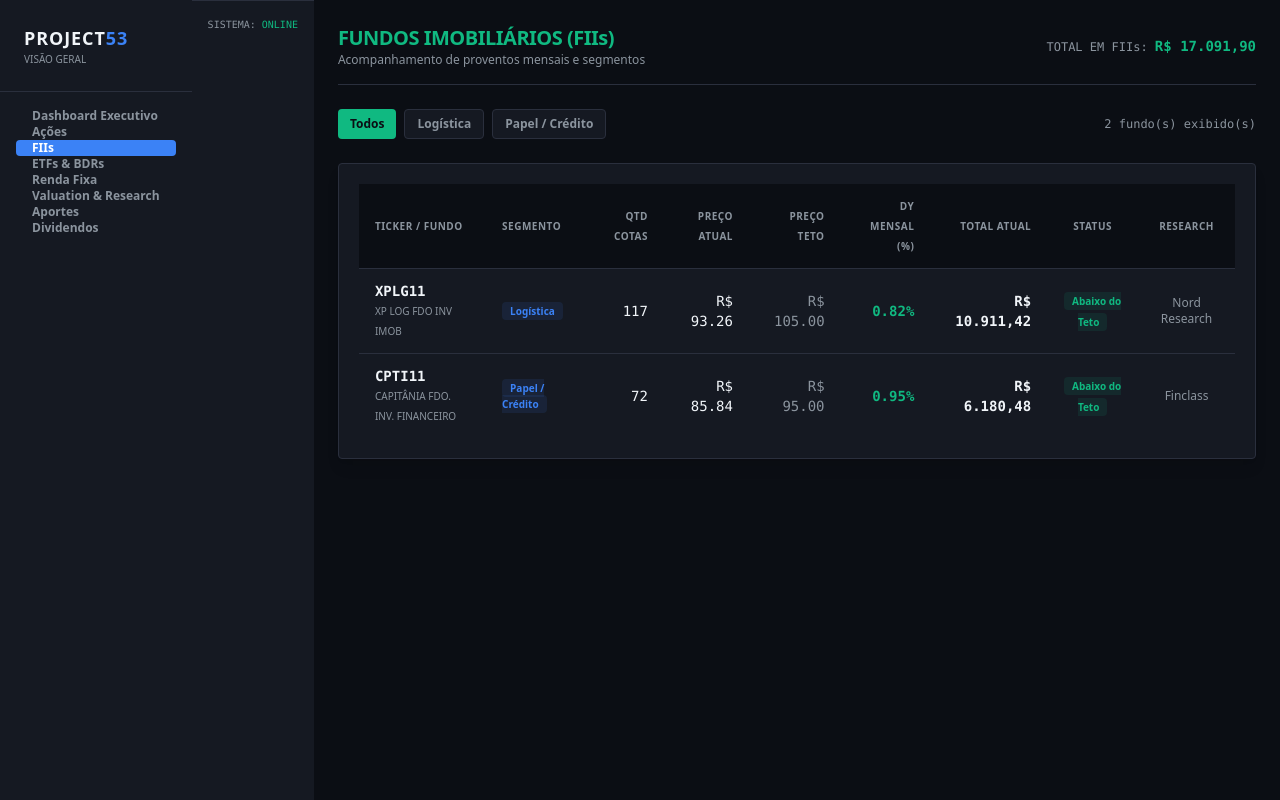
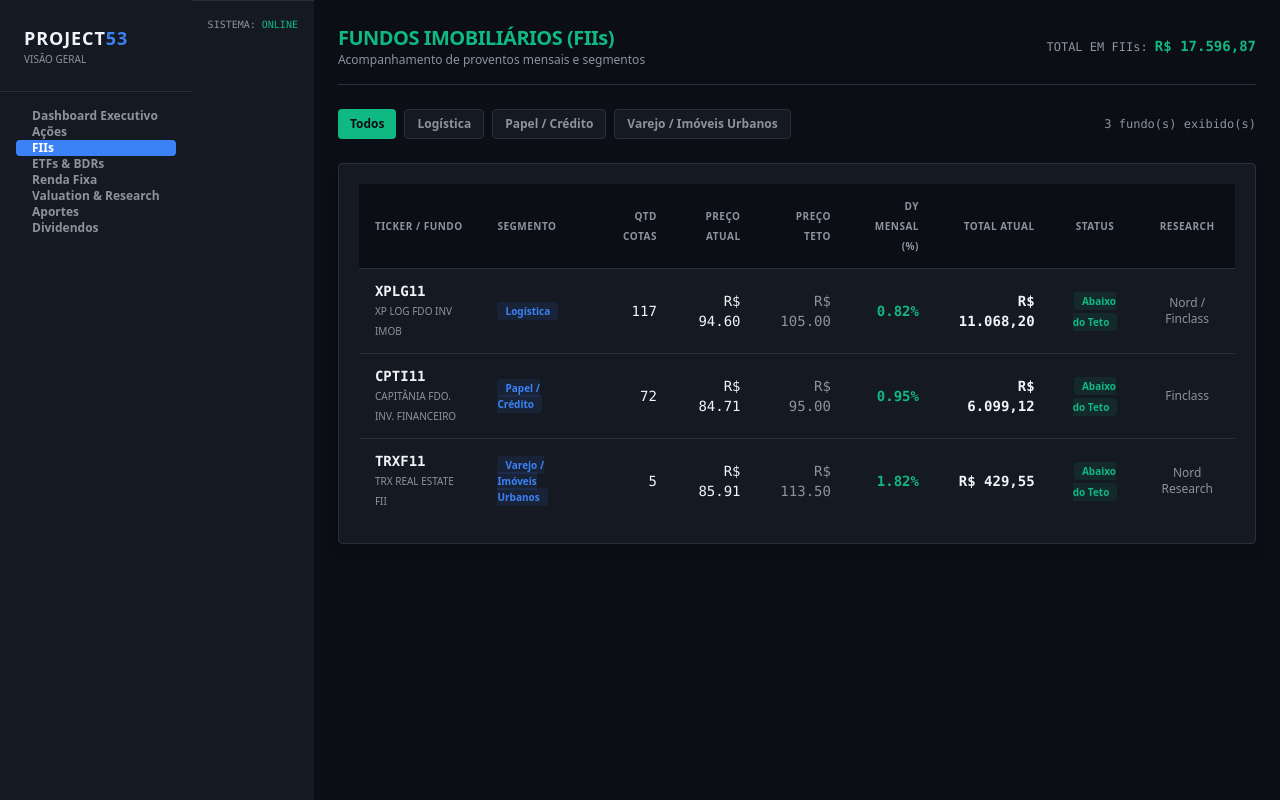
Before and after one commit to Andre-Marcelino-2026/aposentadoria53, a Next.js app: page /fiis in a window 1280 px wide. Built offline with nearby package versions, Linux system fonts and the light colour scheme.

Commit message:
Update portfolio.ts

```diff
--- a/src/data/portfolio.ts
+++ b/src/data/portfolio.ts
@@ -1,5 +1,5 @@
 // Base de Dados Unificada - Projeto Aposentadoria 53
-// Ajustado com Nord Research, Finclass e Carteira Própria
+// Posição Real B3 (06/08/2026) + Inclusão de TRXF11 (5 cotas)
 
 export interface Acao {
   ticker: string;
@@ -30,14 +30,15 @@ export interface RendaFixa {
   valorAplicado: number;
   valorAtual: number;
   vencimento: string;
+  instituicao: string;
 }
 
 export interface UserProfile {
   targetMonthlyPassiveIncome: number;
   targetAllocations: {
-    acoes: number;      // % desejada em Ações
-    fiis: number;       // % desejada em FIIs
-    rendaFixa: number;  // % desejada em Renda Fixa
+    acoes: number;
+    fiis: number;
+    rendaFixa: number;
   };
 }
 
@@ -50,13 +51,13 @@ export const userProfile: UserProfile = {
   },
 };
 
-// Carteira Real de Ações (Posição B3)
+// Carteira Real de Ações (Posição B3 06/08/2026)
 export const portfolioAcoes: Acao[] = [
   {
     ticker: 'AXIA3',
     nome: 'AXIA ENERGIA S.A. ON',
     quantidade: 122,
-    precoAtual: 53.97,
+    precoAtual: 53.17,
     precoTeto: 62.00,
     categoria: 'Dividendos',
     dy: 7.2,
@@ -66,7 +67,7 @@ export const portfolioAcoes: Acao[] = [
     ticker: 'AXIA7',
     nome: 'AXIA ENERGIA S.A. PNC',
     quantidade: 32,
-    precoAtual: 52.80,
+    precoAtual: 52.93,
     precoTeto: 60.00,
     categoria: 'Dividendos',
     dy: 7.5,
@@ -76,7 +77,7 @@ export const portfolioAcoes: Acao[] = [
     ticker: 'B3SA3',
     nome: 'B3 S.A. ON',
     quantidade: 360,
-    precoAtual: 14.40,
+    precoAtual: 15.36,
     precoTeto: 16.50,
     categoria: 'Crescimento',
     dy: 4.8,
@@ -86,8 +87,8 @@ export const portfolioAcoes: Acao[] = [
     ticker: 'BBSE3',
     nome: 'BB SEGURIDADE ON',
     quantidade: 103,
-    precoAtual: 38.13,
-    precoTeto: 42.00,
+    precoAtual: 40.96,
+    precoTeto: 36.00,
     categoria: 'Dividendos',
     dy: 8.9,
     research: 'Nord Research',
@@ -96,17 +97,17 @@ export const portfolioAcoes: Acao[] = [
     ticker: 'BPAC11',
     nome: 'BCO BTG PACTUAL UNIT',
     quantidade: 142,
-    precoAtual: 54.00,
+    precoAtual: 56.15,
     precoTeto: 58.00,
     categoria: 'Crescimento',
     dy: 2.5,
-    research: 'Finclass',
+    research: 'Nord Research / Finclass',
   },
   {
     ticker: 'IRBR3',
     nome: 'IRB BRASIL ON',
     quantidade: 33,
-    precoAtual: 54.74,
+    precoAtual: 47.98,
     precoTeto: 50.00,
     categoria: 'Crescimento',
     dy: 1.2,
@@ -114,46 +115,58 @@ export const portfolioAcoes: Acao[] = [
   },
 ];
 
-// Carteira Real de FIIs / Fundos (Posição B3)
+// Carteira Real de FIIs / Fundos (Posição B3 + TRXF11)
 export const portfolioFIIs: FII[] = [
   {
     ticker: 'XPLG11',
     nome: 'XP LOG FDO INV IMOB',
     quantidade: 117,
-    precoAtual: 93.26,
+    precoAtual: 94.60,
     precoTeto: 105.00,
     segmento: 'Logística',
     dyMensal: 0.82,
-    research: 'Nord Research',
+    research: 'Nord / Finclass',
   },
   {
     ticker: 'CPTI11',
     nome: 'CAPITÂNIA FDO. INV. FINANCEIRO',
     quantidade: 72,
-    precoAtual: 85.84,
+    precoAtual: 84.71,
     precoTeto: 95.00,
     segmento: 'Papel / Crédito',
     dyMensal: 0.95,
     research: 'Finclass',
   },
+  {
+    ticker: 'TRXF11',
+    nome: 'TRX REAL ESTATE FII',
+    quantidade: 5,
+    precoAtual: 85.91,
+    precoTeto: 113.50,
+    segmento: 'Varejo / Imóveis Urbanos',
+    dyMensal: 1.82,
+    research: 'Nord Research',
+  },
 ];
 
-// Carteira Real de Renda Fixa / Tesouro Direto (Posição B3)
+// Carteira Real de Renda Fixa / Tesouro Direto (Posição B3 06/08/2026)
 export const portfolioRendaFixa: RendaFixa[] = [
   {
     nome: 'Tesouro IPCA+ 2029',
     tipo: 'Tesouro Direto',
     quantidade: 10.05,
     valorAplicado: 35029.13,
-    valorAtual: 37648.80,
+    valorAtual: 38312.90,
     vencimento: '15/05/2029',
+    instituicao: 'NU INVESTIMENTOS S.A. - CTVM',
   },
   {
     nome: 'Tesouro IPCA+ 2032',
     tipo: 'Tesouro Direto',
     quantidade: 3.41,
     valorAplicado: 10025.80,
-    valorAtual: 9871.57,
+    valorAtual: 10038.28,
     vencimento: '15/08/2032',
+    instituicao: 'XP INVESTIMENTOS CCTVM S/A',
   },
 ];
```
